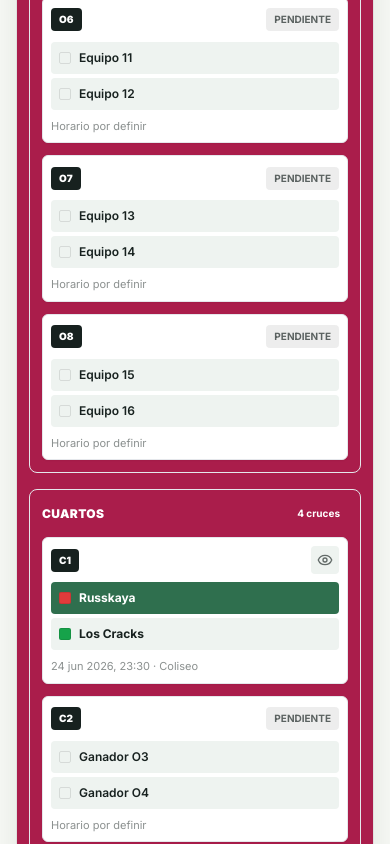
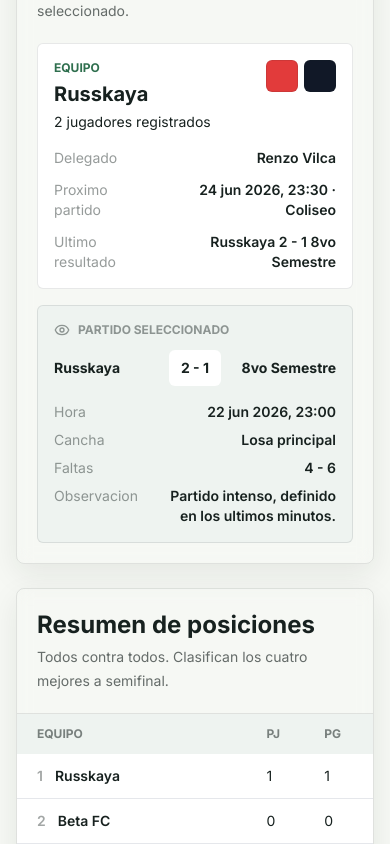
Before and after one commit to Aquiles-ryp360/campeonato-full, a Next.js app: page / in a window 390 px wide. Shown: the part 2033-2877 px from the top of the page. Built offline with nearby package versions, Linux system fonts and the light colour scheme.

Commit message:
Revert "Add mobile fixture bracket layout"
This reverts commit 52f740ea0552e12a961405482b1e09244f1fe858.

```diff
--- a/src/components/public-dashboard.tsx
+++ b/src/components/public-dashboard.tsx
@@ -290,18 +290,8 @@ function KnockoutBracket({
   const bracket = buildBracket(eventTeams, eventMatches);
 
   return (
-    <div className="bg-[#aa1d4b] text-white">
-      <MobileKnockoutBracket
-        bracket={bracket}
-        eventTeams={eventTeams}
-        selectedMatchId={selectedMatchId}
-        selectedTeamId={selectedTeamId}
-        onSelectMatch={onSelectMatch}
-        onSelectTeam={onSelectTeam}
-      />
-
-      <div className="hidden overflow-x-auto p-4 sm:p-5 lg:block">
-        <div className="min-w-[1120px] rounded-lg border border-white/12 bg-[#c02657] p-4 shadow-inner">
+    <div className="overflow-x-auto bg-[#aa1d4b] p-4 text-white sm:p-5">
+      <div className="min-w-[1120px] rounded-lg border border-white/12 bg-[#c02657] p-4 shadow-inner">
         <div className="mb-4 grid grid-cols-[150px_150px_150px_1fr_150px_150px_150px] items-center gap-4 text-center text-[11px] font-black uppercase tracking-wide text-white/84">
           <BracketStageLabel>Octavos</BracketStageLabel>
           <BracketStageLabel>Cuartos</BracketStageLabel>
@@ -430,134 +420,7 @@ function KnockoutBracket({
           </BracketColumn>
         </div>
       </div>
-      </div>
     </div>
-  );
-}
-
-function MobileKnockoutBracket({
-  bracket,
-  eventTeams,
-  selectedMatchId,
-  selectedTeamId,
-  onSelectMatch,
-  onSelectTeam
-}: {
-  bracket: ReturnType<typeof buildBracket>;
-  eventTeams: Team[];
-  selectedMatchId?: string;
-  selectedTeamId?: string;
-  onSelectMatch: (match: Match) => void;
-  onSelectTeam: (team: Team) => void;
-}) {
-  return (
-    <div className="space-y-4 p-3 sm:p-4 lg:hidden">
-      <MobileBracketStage title="Octavos" count={8}>
-        {[...bracket.leftOctavos, ...bracket.rightOctavos].map((slot) => (
-          <BracketMatchCard
-            key={slot.id}
-            slot={slot}
-            teams={eventTeams}
-            selectedMatchId={selectedMatchId}
-            selectedTeamId={selectedTeamId}
-            onSelectMatch={onSelectMatch}
-            onSelectTeam={onSelectTeam}
-          />
-        ))}
-      </MobileBracketStage>
-
-      <MobileBracketStage title="Cuartos" count={4}>
-        {[...bracket.leftCuartos, ...bracket.rightCuartos].map((slot) => (
-          <BracketMatchCard
-            key={slot.id}
-            slot={slot}
-            teams={eventTeams}
-            selectedMatchId={selectedMatchId}
-            selectedTeamId={selectedTeamId}
-            onSelectMatch={onSelectMatch}
-            onSelectTeam={onSelectTeam}
-          />
-        ))}
-      </MobileBracketStage>
-
-      <MobileBracketStage title="Semifinales" count={2}>
-        {[bracket.leftSemi, bracket.rightSemi].map((slot) => (
-          <BracketMatchCard
-            key={slot.id}
-            slot={slot}
-            teams={eventTeams}
-            selectedMatchId={selectedMatchId}
-            selectedTeamId={selectedTeamId}
-            onSelectMatch={onSelectMatch}
-            onSelectTeam={onSelectTeam}
-          />
-        ))}
-      </MobileBracketStage>
-
-      <div className="grid gap-4 sm:grid-cols-2">
-        <div className="rounded-lg border border-white/14 bg-white/8 p-3">
-          <div className="mb-3 flex items-center justify-between gap-3">
-            <div className="flex items-center gap-2">
-              <span className="grid h-9 w-9 place-items-center rounded-full bg-amber-300 text-[#7c1236]">
-                <Trophy className="h-5 w-5" />
-              </span>
-              <span className="text-xs font-black uppercase tracking-wide">Final</span>
-            </div>
-          </div>
-          <BracketMatchCard
-            slot={bracket.final}
-            teams={eventTeams}
-            selectedMatchId={selectedMatchId}
-            selectedTeamId={selectedTeamId}
-            emphasis="final"
-            onSelectMatch={onSelectMatch}
-            onSelectTeam={onSelectTeam}
-          />
-        </div>
-
-        <div className="rounded-lg border border-white/14 bg-white/8 p-3">
-          <div className="mb-3 flex items-center justify-between gap-3">
-            <div className="flex items-center gap-2">
-              <span className="grid h-9 w-9 place-items-center rounded-full bg-[#17211f] text-amber-200">
-                <Medal className="h-5 w-5" />
-              </span>
-              <span className="text-xs font-black uppercase tracking-wide">Tercer lugar</span>
-            </div>
-          </div>
-          <BracketMatchCard
-            slot={bracket.thirdPlace}
-            teams={eventTeams}
-            selectedMatchId={selectedMatchId}
-            selectedTeamId={selectedTeamId}
-            emphasis="third"
-            onSelectMatch={onSelectMatch}
-            onSelectTeam={onSelectTeam}
-          />
-        </div>
-      </div>
-    </div>
-  );
-}
-
-function MobileBracketStage({
-  title,
-  count,
-  children
-}: {
-  title: string;
-  count: number;
-  children: React.ReactNode;
-}) {
-  return (
-    <section className="rounded-lg border border-white/14 bg-white/8 p-3">
-      <div className="mb-3 flex items-center justify-between gap-3">
-        <h3 className="text-xs font-black uppercase tracking-wide">{title}</h3>
-        <span className="rounded bg-white/12 px-2 py-1 text-[10px] font-bold text-white/78">
-          {count} cruces
-        </span>
-      </div>
-      <div className="grid gap-3 sm:grid-cols-2">{children}</div>
-    </section>
   );
 }
 
```
